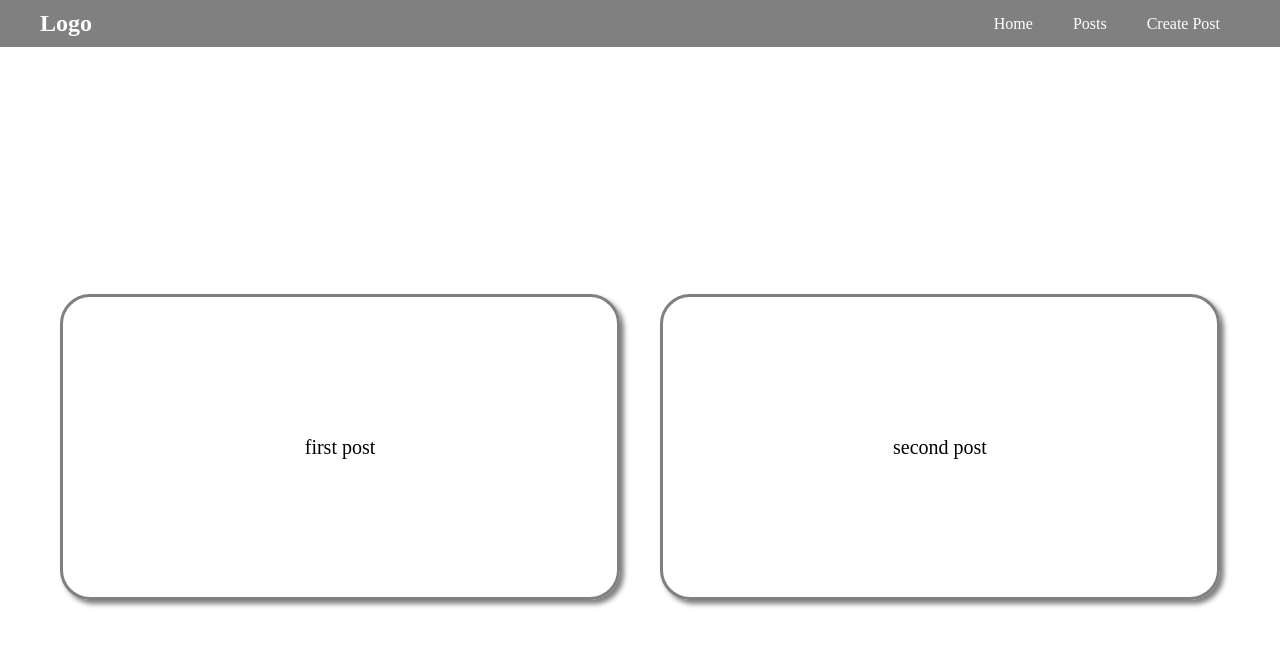
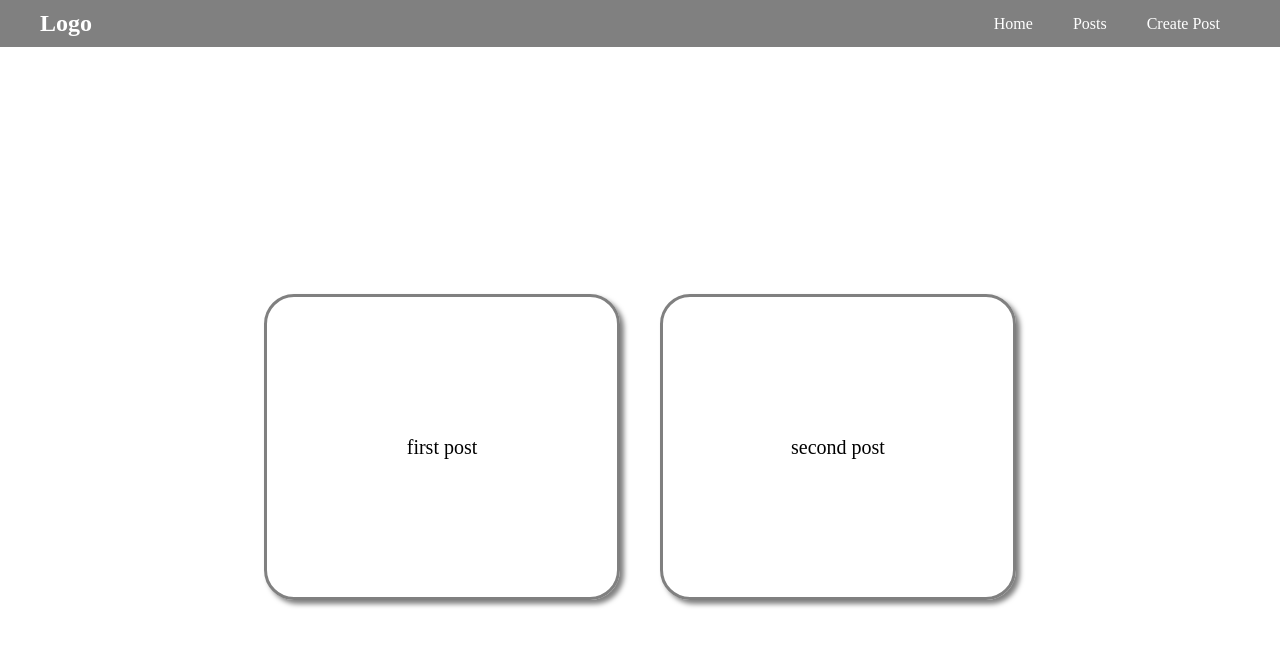
Before and after one commit to AungNaing-Brian/spa-react, a React (Create React App) app: page / in a window 1280 px wide. Shown: the top 646 px of the page. Built offline with nearby package versions, Linux system fonts and the light colour scheme.

Commit message:
c5ep27style

```diff
--- a/src/components/Postslist/index.css
+++ b/src/components/Postslist/index.css
@@ -7,7 +7,7 @@
 }
 
 .postlist .single-post {
-    flex: 1;
+    flex-basis: 350px;
     margin: 20px;
     width: 500px;
     height: 300px;
--- a/src/index.css
+++ b/src/index.css
@@ -14,6 +14,7 @@ code {
 
 .container{
     display: flex;
+    flex-wrap: wrap;
     justify-content: space-between;
     align-items: center;
     max-width: 1200px;
```
